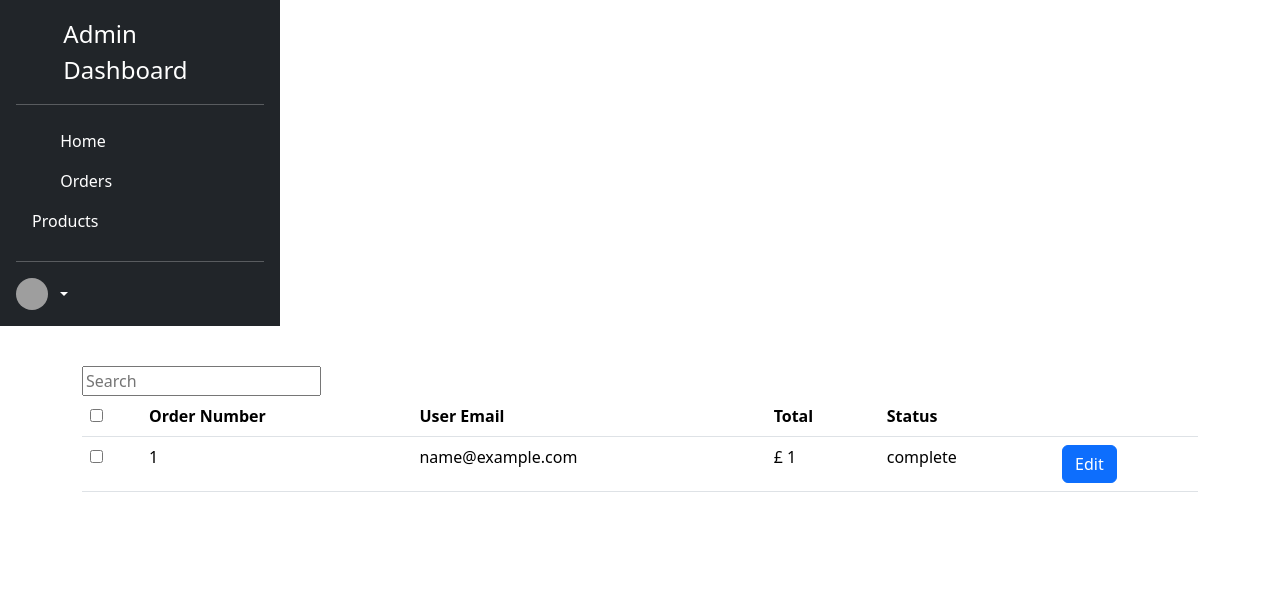
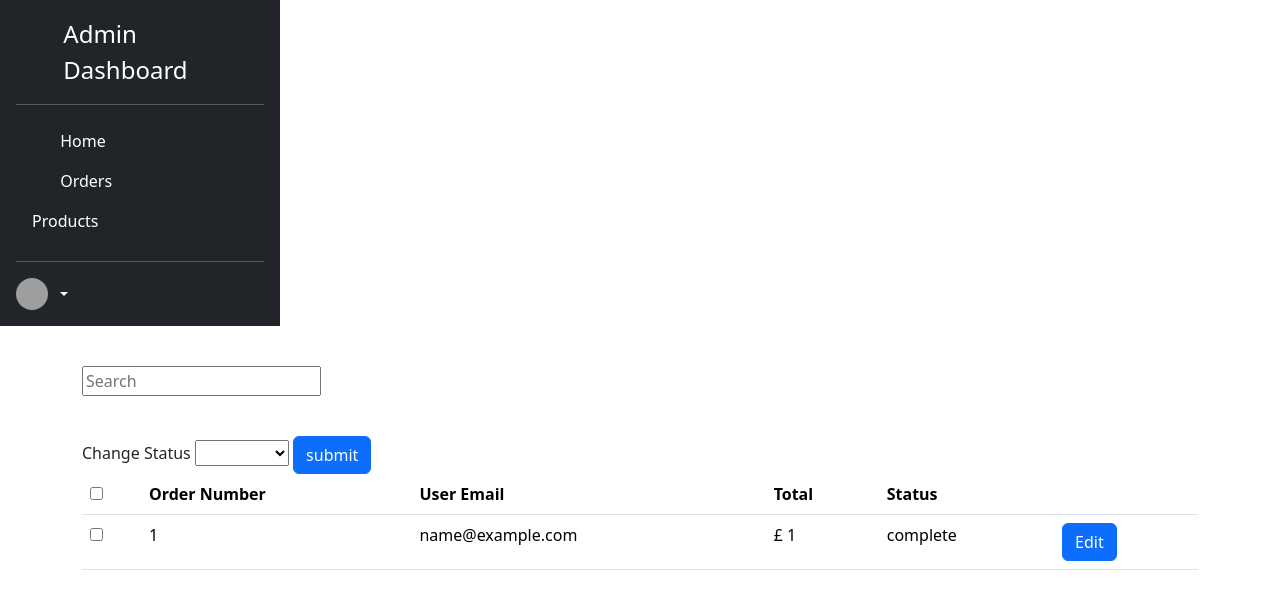
Before and after one commit to MOHAMMEDSAGHEER95/SAAS-Ecommerce, a Django app: template templates/dashboard/orders.html in a window 1280 px wide. Shown: the top 609 px of the page. Run offline with Django 4.2, Linux system fonts and the light colour scheme; the template is opened without the code that fills it: most values are stand-ins (such as "Sample title", 1, 10 or a date in 2020); parts of the project's set-up code (start-up, migrations or seed data) failed here and were passed over; some libraries are stand-ins or nearby versions; grey boxes are pictures that could not be loaded.

Commit message:
added order status change

```diff
--- a/dashboard/urls.py
+++ b/dashboard/urls.py
@@ -3,7 +3,7 @@ from django.urls import path
 from dashboard.views import DashboardHomeView, DashboardLogin, OrderListView, PublicSchemaProductImport, \
     StoreProductListView, OrderEditView, ChangeProductStatus, CreateProductView, BrandsListView, AddBrandView, \
     EditBrandView, CategoryListView, AddCategoryView, EditCategoryView, EditProductView, BlogsListView, AddBlogsView, \
-    EditBlog, OnboardingListView, OnboardingEditView
+    EditBlog, OnboardingListView, OnboardingEditView, ChangeStatus
 
 app_name = 'dashboard'
 
@@ -26,6 +26,7 @@ urlpatterns = [
     path('blogs/', BlogsListView.as_view(), name='blogs_list_view'),
     path('create-blogs/', AddBlogsView.as_view(), name='create_blogs'),
     path('edit-blog/<int:pk>/', EditBlog.as_view(), name='edit_blog'),
+    path('change-status/', ChangeStatus.as_view(), name='change_status'),
 
     path('onboardings/', OnboardingListView.as_view(), name='onboarding_list_view'),
     path('edit-onboardings/<int:pk>/', OnboardingEditView.as_view(), name='onboarding_edit_view'),
--- a/templates/dashboard/orders.html
+++ b/templates/dashboard/orders.html
@@ -9,12 +9,25 @@
       <input type="text" name="number" placeholder="Search" {% if query%}value="{{query}}"{% endif %}>
     </form>
   </div>
+  <div class="mx-auto" style="margin-top:40px">
+    <form action="/dashboard/change-status/" method="post">
+      <label for="change_status">Change Status</label>
+      <select name="change_status" id="change_status">
+        <option selected></option>
+        <option value="packed">Packed</option>
+        <option value="shipped">Shipped</option>
+        <option value="delivered">Delivered</option>
+      </select>
+      <input type="hidden" name="orderid" id="orderid">
+      <input type="submit" class="btn btn-primary" value="submit">
+    </form>
+  </div>
 <div class="d-flex" style="width:100%">
 
   <table class="table">
     <thead>
       <tr>
-        <th scope="row"><input type="checkbox"></th>
+        <th scope="row"><input type="checkbox" id="selectall"></th>
         <th scope="col">Order Number</th>
         <th scope="col">User Email</th>
         <th scope="col">Total</th>
@@ -25,7 +38,7 @@
     <tbody>
     {% for order in orders %}
       <tr>
-        <th scope="row"><input type="checkbox"></th>
+        <th scope="row"><input type="checkbox" name="order" value="{{order.id}}"></th>
         <td>{{order.number}}</td>
         <td>{{order.user.email}}</td>
         <td>£ {{order.total_incl_tax}}</td>
@@ -40,3 +53,32 @@
   </div>
 
 {% endblock %}
+
+{% block script%}
+<script>
+$('#selectall').on("change", function (e) {
+    $('input[name="order"]').prop("checked", $(this).prop("checked"));
+    var checkedValues = [];
+    $('input[name="order"]').each(function () {
+        if ($(this).prop("checked")) {
+            // Push the value to the array
+            checkedValues.push($(this).val());
+        }
+    });
+    $('#orderid').val(checkedValues.join(','));
+});
+
+  $('input[name="order"]').on("change",function (e) {
+    var checkedValues = [];
+    $('input[name="order"]').each(function () {
+        if ($(this).prop("checked")) {
+            // Push the value to the array
+            checkedValues.push($(this).val());
+        }
+    });
+    $('#orderid').val(checkedValues.join(','));
+  })
+
+
+</script>
+{% endblock%}
```
Also changed, not shown: dashboard/views.py (+11 -1 lines).
